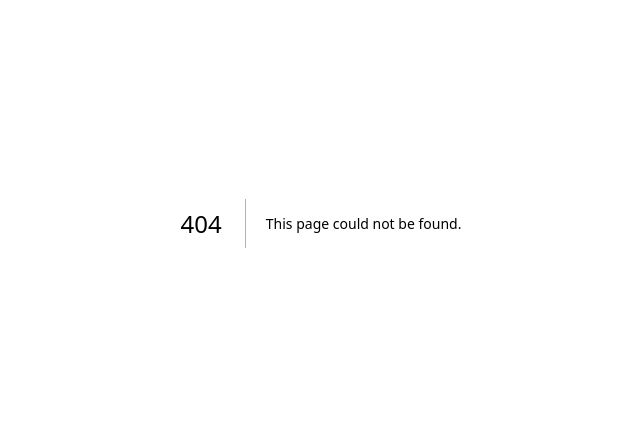
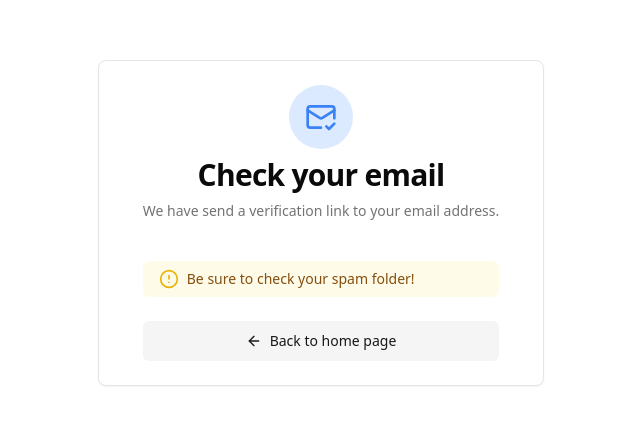
Before and after one commit to devrudraa/invoice, a Next.js app: page /verify in a window 1280 px wide. Before the commit this address had no page. Shown: the part 177-602 px from the top of the page, without its empty margins (319-959 px from the left). Built offline with nearby package versions, Linux system fonts and the light colour scheme.

Commit message:
Added redirect after login, to custom made page /verify

```diff
--- a/src/actions/auth.action.ts
+++ b/src/actions/auth.action.ts
@@ -4,7 +4,10 @@ import { signIn, signOut } from "@/utils/auth";
 
 export async function actionLogin(data: LoginSchemaType) {
   try {
-    signIn("nodemailer", data);
+    return await signIn("nodemailer", {
+      ...data,
+      redirect: false,
+    });
   } catch (error) {
     console.error("The error is: ", error);
   }
--- /dev/null
+++ b/src/app/verify/page.tsx
@@ -0,0 +1,53 @@
+import { buttonVariants } from "@/components/ui/button";
+import {
+  Card,
+  CardContent,
+  CardDescription,
+  CardFooter,
+  CardHeader,
+  CardTitle,
+} from "@/components/ui/card";
+import { AlertCircle, ArrowLeft, MailCheck } from "lucide-react";
+import Link from "next/link";
+import React from "react";
+
+const Page = () => {
+  return (
+    <div className="min-h-screen w-full flex items-center justify-center">
+      <Card className="max-w-[450px] px-5">
+        <CardHeader className="text-center space-y-2 flex items-center flex-col">
+          <div className="flex size-16 items-center justify-center rounded-full bg-blue-100">
+            <MailCheck className="size-8 text-blue-500" />
+          </div>
+
+          <CardTitle className="text-3xl font-bold">Check your email</CardTitle>
+          <CardDescription>
+            We have send a verification link to your email address.
+          </CardDescription>
+        </CardHeader>
+        <CardContent>
+          <div className="mt-4 rounded-md bg-yellow-50 border-yellow-300 px-4 py-2">
+            <div className="flex items-center gap-2">
+              <AlertCircle className="size-5 text-yellow-500" />
+              <span className="text-sm font-medium text-yellow-800">
+                Be sure to check your spam folder!
+              </span>
+            </div>
+          </div>
+        </CardContent>
+        <CardFooter>
+          <Link
+            href={"/"}
+            className={buttonVariants({
+              className: "w-full flex gap-2 items-center",
+              variant: "secondary",
+            })}
+          >
+            <ArrowLeft className="size-4" /> Back to home page
+          </Link>
+        </CardFooter>
+      </Card>
+    </div>
+  );
+};
+export default Page;
--- a/src/components/page/login/login-form.tsx
+++ b/src/components/page/login/login-form.tsx
@@ -12,6 +12,7 @@ import {
 import { Input } from "@/components/ui/input";
 import { LoginSchema, LoginSchemaType } from "@/schema/login-schema.zod";
 import { zodResolver } from "@hookform/resolvers/zod";
+import { redirect } from "next/navigation";
 import { useForm } from "react-hook-form";
 
 const LoginForm = () => {
@@ -23,7 +24,8 @@ const LoginForm = () => {
   });
 
   async function formSubmit(data: LoginSchemaType) {
-    await actionLogin(data);
+    const redirectUrl = await actionLogin(data);
+    redirect(redirectUrl);
   }
 
   return (
--- a/src/components/ui/button.tsx
+++ b/src/components/ui/button.tsx
@@ -6,7 +6,7 @@ import { LoaderCircle } from "lucide-react";
 import { cn } from "@/lib/utils";
 
 const buttonVariants = cva(
-  "inline-flex items-center justify-center gap-2 whitespace-nowrap rounded-md text-sm font-medium ring-offset-background transition-colors focus-visible:outline-none focus-visible:ring-2 focus-visible:ring-ring focus-visible:ring-offset-2 disabled:pointer-events-none disabled:opacity-50 [&_svg]:pointer-events-none [&_svg]:size-4 [&_svg]:shrink-0 grid [grid-template-areas:'content'] place-items-center",
+  "inline-flex items-center justify-center gap-2 whitespace-nowrap rounded-md text-sm font-medium ring-offset-background transition-colors focus-visible:outline-none focus-visible:ring-2 focus-visible:ring-ring focus-visible:ring-offset-2 disabled:pointer-events-none disabled:opacity-50 [&_svg]:pointer-events-none [&_svg]:size-4 [&_svg]:shrink-0",
   {
     variants: {
       variant: {
@@ -59,7 +59,10 @@ const Button = React.forwardRef<HTMLButtonElement, ButtonProps>(
 
     return (
       <Comp
-        className={cn(buttonVariants({ variant, size, className }))}
+        className={cn(
+          buttonVariants({ variant, size, className }),
+          "grid [grid-template-areas:'content'] place-items-center"
+        )}
         ref={ref}
         {...props}
         disabled={disabled || loading}
@@ -71,8 +74,9 @@ const Button = React.forwardRef<HTMLButtonElement, ButtonProps>(
             `[grid-area:content] w-full bg-inherit flex items-center justify-center h-full`,
             loading ? "visible" : "invisible"
           )}
+          aria-label="loading..."
         >
-          <LoaderCircle />
+          <LoaderCircle className="animate-spin" />
         </div>
       </Comp>
     );
--- a/src/utils/auth.ts
+++ b/src/utils/auth.ts
@@ -18,4 +18,7 @@ export const { handlers, auth, signIn, signOut } = NextAuth({
       from: process.env.EMAIL_FROM,
     }),
   ],
+  pages: {
+    verifyRequest: "/verify",
+  },
 });
```
